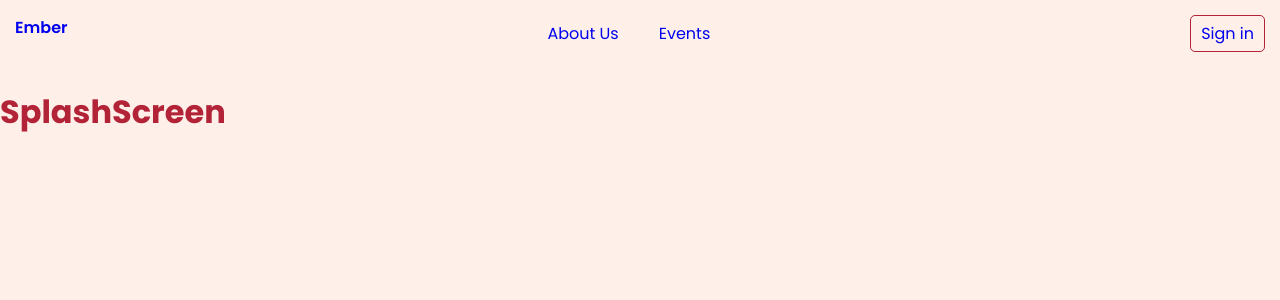
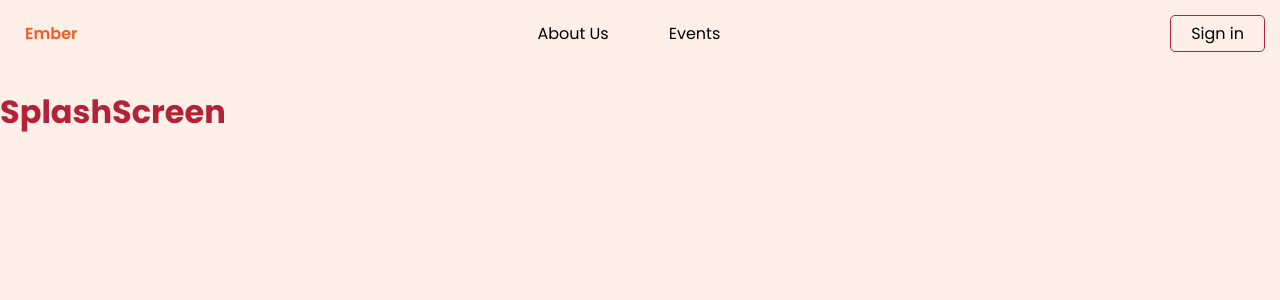
Before and after one commit to Austin-Imbastari/group4, a React (Vite) app: page / in a window 1280 px wide. Shown: the top 300 px of the page. Built offline with nearby package versions, Linux system fonts and the light colour scheme.

Commit message:
finished initial NavBar with styled components

```diff
--- a/src/components/NavBar.css
+++ /dev/null
@@ -1,42 +0,0 @@
-
-
-.nav-all {
-    padding: 15px;
-    display: flex;
-    justify-content: space-between;
-
-}
-
-.nav-left,
-.nav-middle,
-.nav-right {
-    align-items: center;
-}
-
-
-
-.nav-left {
-    font-weight: 600;
-    color: var(--color-primaryNormal);
-}
-
-.nav-middle {
-    display: flex;
-    align-items: center;
-    gap: 40px;
-    color: white;
-
-}
-
-.nav-right{
-    border: 1px;
-    border-style: solid;
-    padding: 5px 10px;
-    border-radius: 5px;
-
-
-}
-
-.nav-left:hover, .nav-middle:hover, .nav-right:hover {
-    background-color: pink;
-}
--- a/src/components/NavBar.jsx
+++ b/src/components/NavBar.jsx
@@ -1,29 +1,28 @@
-import React from "react";
 import { NavLink } from "react-router-dom";
-import './NavBar.css';
+import { NavBarContainer, Title, NavBarCenterContainer, NavBarSignIn } from "./NavBarSC";
 
 const NavBar = () => {
   return (
-    <div className="nav-all">
-      <nav className="nav-left">
-        <NavLink to="/" style={{ textDecoration: 'none' }} className={({ isActive }) => (isActive ? "text-blue-500" : "")}>
-          Ember
+    <NavBarContainer>
+      <NavLink to="/">
+        <Title>
+          <span>Ember</span>
+        </Title>
+      </NavLink>
+      <NavBarCenterContainer>
+        <NavLink to="/about" >
+          <span>About Us</span>
         </NavLink>
-      </nav>
-      <nav className="nav-middle">
-        <NavLink to="/" style={{ textDecoration: 'none' }} className={({ isActive }) => (isActive ? "text-blue-500" : "")}>
-          About Us
+        <NavLink to="/events" >
+          <span>Events</span>
         </NavLink>
-        <NavLink to="/" style={{ textDecoration: 'none' }} className={({ isActive }) => (isActive ? "text-blue-500" : "")}>
-          Events
+      </NavBarCenterContainer>
+      <NavBarSignIn>
+        <NavLink to="/signIn" >
+          <span>Sign in</span>
         </NavLink>
-      </nav>
-      <nav className="nav-right">
-        <NavLink to="/" style={{ textDecoration: 'none' }} className={({ isActive }) => (isActive ? "text-blue-500" : "")}>
-          Sign in
-        </NavLink>
-      </nav>
-    </div>
+      </NavBarSignIn>
+    </NavBarContainer>
   );
 };
 
--- /dev/null
+++ b/src/components/NavBarSC.js
@@ -0,0 +1,53 @@
+import styled from "styled-components";
+
+export const NavBarContainer = styled.div`
+  display: flex;
+  padding: 15px;
+  justify-content: space-between;
+  align-items: center;
+  a {
+    text-decoration: none;
+  }
+`;
+
+export const Title = styled.div`
+  color: ${(props) => props.theme.colors.primaryNormal};
+  font-weight: 600;
+  span {
+    padding: 5px 10px;
+    border-radius: 5px;
+    &:hover {
+      transition: 200ms;
+      box-shadow: 2px 2px 2px 2px;
+    }
+  }
+`;
+
+export const NavBarCenterContainer = styled.div`
+  display: flex;
+  align-items: center;
+  gap: 40px;
+  span {
+    color: black;
+    padding: 5px 10px;
+    border-radius: 5px;
+    &:hover {
+      transition: 200ms;
+      box-shadow: 2px 2px 2px 2px;
+    }
+  }
+`;
+
+export const NavBarSignIn = styled.div`
+  border: 1px;
+  border-style: solid;
+  padding: 5px 20px;
+  border-radius: 5px;
+  color: inherit;
+  span {
+    color: black;
+  }
+  &:hover {
+    background-color: ${(props) => props.theme.colors.primaryNormal};
+  }
+`;
```
